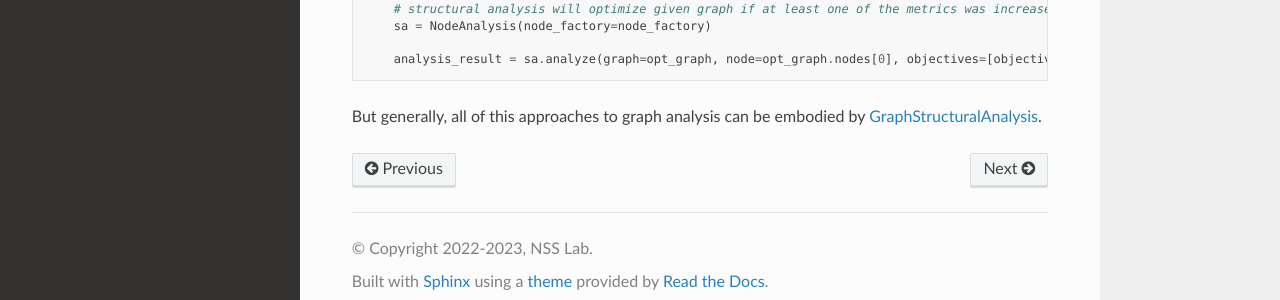
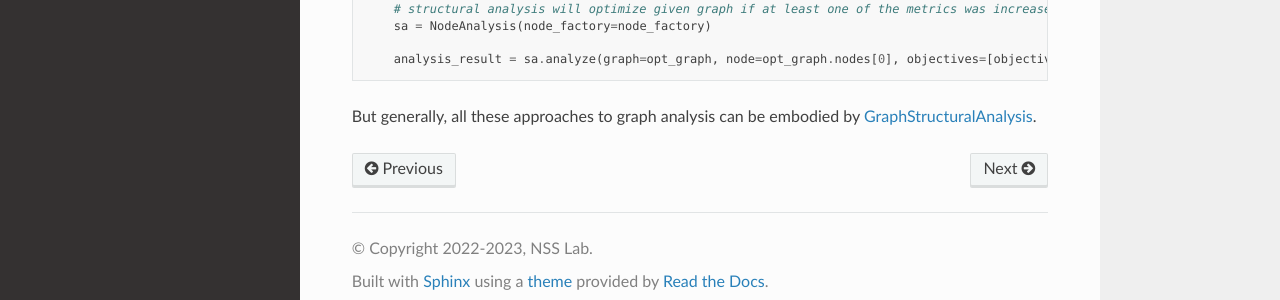
Before and after one commit to aimclub/GOLEM, a Sphinx documentation site: the page built from docs/source/advanced/structural_analysis.rst, in a window 1280 px wide and 900 px high, scrolled down 2187 px. Shown: the part 582-882 px from the top of the window. Built offline with Sphinx 7.4.7 and the Read the Docs theme 2.0.0, drawn with Linux system fonts in a browser that asks for light colours.

Commit message:
fix grammar

```diff
--- a/docs/source/advanced/structural_analysis.rst
+++ b/docs/source/advanced/structural_analysis.rst
@@ -139,7 +139,7 @@ Within GOLEM, Structural Analysis can be applied on the different levels of grap
 
         analysis_result = sa.analyze(graph=opt_graph, node=opt_graph.nodes[0], objectives=[objective])
 
-But generally, all of this approaches to graph analysis can be embodied by
+But generally, all these approaches to graph analysis can be embodied by
 `GraphStructuralAnalysis`_.
 
 
```
